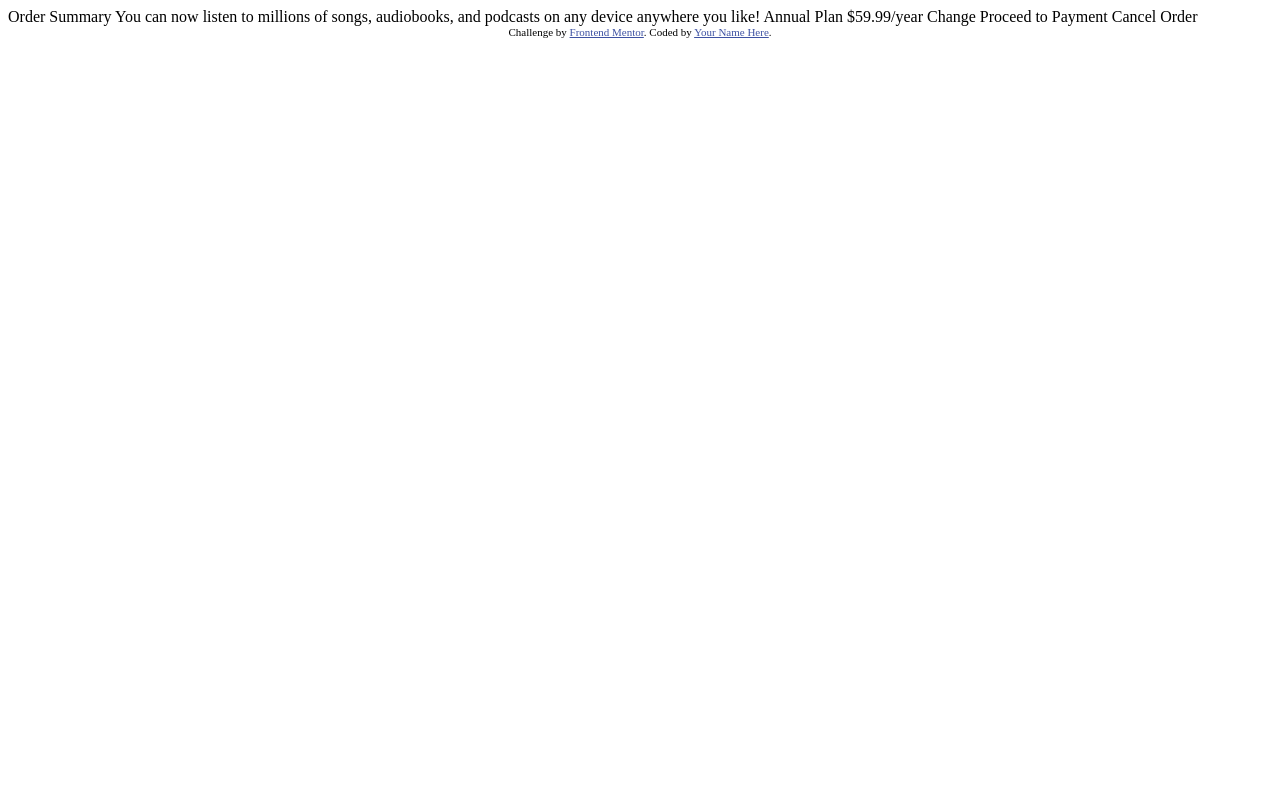
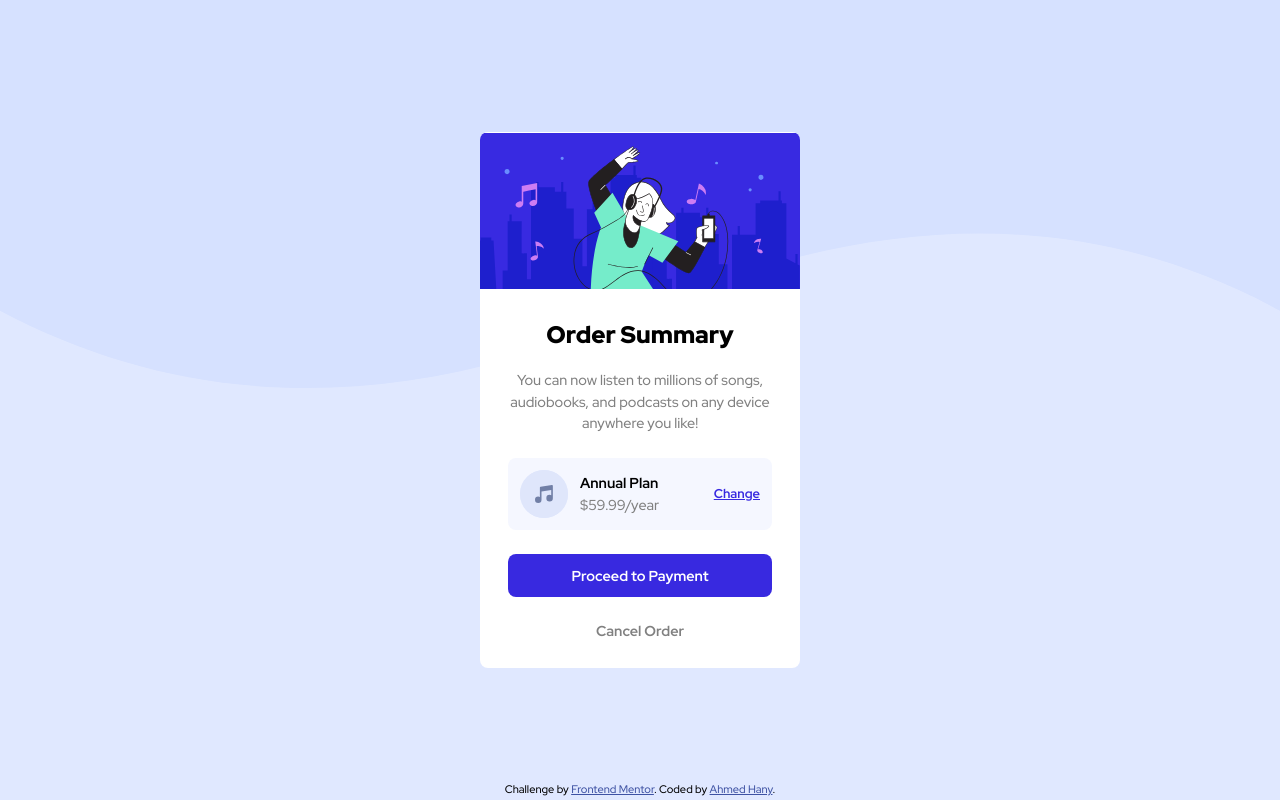
Before and after one commit to ahmedhanyh/order-summary-component, a website: page index.html in a window 1280 px wide. Drawn offline with Linux system fonts and the light colour scheme.

Commit message:
Finish first version
- Structure the HTML and design the page with CSS.

```diff
--- a/index.html
+++ b/index.html
@@ -1,37 +1,64 @@
 <!DOCTYPE html>
 <html lang="en">
   <head>
-  <meta charset="UTF-8">
-  <meta name="viewport" content="width=device-width, initial-scale=1.0"> <!-- displays site properly based on user's device -->
+    <meta charset="UTF-8" />
+    <meta name="viewport" content="width=device-width, initial-scale=1.0" />
+    <!-- displays site properly based on user's device -->
 
-  <link rel="icon" type="image/png" sizes="32x32" href="./images/favicon-32x32.png">
+    <link rel="stylesheet" href="./style.css" />
+    <link
+      rel="icon"
+      type="image/png"
+      sizes="32x32"
+      href="./images/favicon-32x32.png"
+    />
 
     <title>Frontend Mentor | Order summary card</title>
 
     <!-- Feel free to remove these styles or customise in your own stylesheet 👍 -->
     <style>
-    .attribution { font-size: 11px; text-align: center; }
-    .attribution a { color: hsl(228, 45%, 44%); }
+      .attribution {
+        font-size: 11px;
+        text-align: center;
+      }
+      .attribution a {
+        color: hsl(228, 45%, 44%);
+      }
     </style>
   </head>
   <body>
+    <main class="main-card">
+      <div class="main-card__hero-img"></div>
+      <div class="main-card__content">
+        <div class="content__summary">
+          <div class="summary__heading">Order Summary</div>
+          <p class="summary__text">
+            You can now listen to millions of songs, audiobooks, and podcasts on
+            any device anywhere you like!
+          </p>
+        </div>
+        <div class="content__payment-plan">
+          <div class="payment-plan__music-icon" aria-hidden="true">
+            <img src="./images/icon-music.svg" alt="" />
+          </div>
+          <div class="payment-plan__info">
+            <p class="info__type">Annual Plan</p>
+            <p class="info__price">$59.99/year</p>
+          </div>
+          <a href="#" class="payment-plan__change">Change</a>
+        </div>
+        <button class="content__proceed-btn">Proceed to Payment</button>
+        <button class="content__cancel-btn">Cancel Order</button>
+      </div>
+    </main>
 
-  Order Summary
-
-  You can now listen to millions of songs, audiobooks, and podcasts on any
-  device anywhere you like!
-
-  Annual Plan
-  $59.99/year
-
-  Change
-
-  Proceed to Payment
-  Cancel Order
-
-  <div class="attribution">
-    Challenge by <a href="https://www.frontendmentor.io?ref=challenge" target="_blank">Frontend Mentor</a>.
-    Coded by <a href="#">Your Name Here</a>.
-  </div>
+    <footer class="attribution">
+      Challenge by
+      <a
+        href="https://www.frontendmentor.io/challenges/order-summary-component-QlPmajDUj/hub/order-summary-component-rnt7tuVHpX"
+        target="_blank"
+        >Frontend Mentor</a
+      >. Coded by <a href="#">Ahmed Hany</a>.
+    </footer>
   </body>
 </html>
--- a/style.css
+++ b/style.css
@@ -0,0 +1,146 @@
+@import url("https://fonts.googleapis.com/css2?family=Red+Hat+Display:wght@500;700;900&display=swap");
+
+* {
+  margin: 0;
+  padding: 0;
+  border: 0;
+  box-sizing: border-box;
+}
+
+:root {
+  --pale-blue: hsl(225, 100%, 94%);
+  --bright-blue: hsl(245, 75%, 52%);
+  --very-pale-blue: hsl(225, 100%, 98%);
+  --desaturated-blue: hsl(224, 23%, 55%);
+  --dark-blue: hsl(223, 47%, 23%);
+
+  font-size: 16px;
+  font-family: "Red Hat Display", sans-serif;
+}
+
+body {
+  background-image: url(./images/pattern-background-desktop.svg);
+  background-repeat: no-repeat;
+  background-size: contain;
+  background-color: var(--pale-blue);
+  height: 100vh;
+  display: flex;
+  justify-content: center;
+  align-items: center;
+}
+
+.main-card {
+  max-width: 320px;
+  margin: 20px;
+  background-color: white;
+  text-align: center;
+  line-height: 1.5;
+  border-radius: 8px;
+  display: flex;
+  flex-direction: column;
+}
+
+.main-card__hero-img {
+  background-image: url(./images/illustration-hero.svg);
+  background-repeat: no-repeat;
+  background-size: contain;
+  background-position: center;
+  border-top-left-radius: 8px;
+  border-top-right-radius: 8px;
+  height: 157px;
+}
+
+.main-card__content {
+  padding: 28px;
+  font-size: 0.9rem;
+  display: flex;
+  flex-direction: column;
+  gap: 24px;
+}
+
+.summary__heading {
+  margin-bottom: 16px;
+  font-weight: 900;
+  font-size: 1.5rem;
+}
+
+.summary__text {
+  color: gray;
+}
+
+.content__payment-plan {
+  background-color: var(--very-pale-blue);
+  padding: 12px;
+  border-radius: 8px;
+  display: flex;
+  align-items: center;
+}
+
+.payment-plan__music-icon {
+  background-color: var(--pale-blue);
+  border-radius: 50%;
+  margin-right: 12px;
+  display: flex;
+  justify-content: center;
+  align-items: center;
+}
+
+.payment-plan__info {
+  flex: 1;
+  text-align: left;
+}
+
+.info__type {
+  font-weight: 700;
+}
+
+.info__price {
+  color: gray;
+}
+
+.payment-plan__change {
+  font-size: 0.8rem;
+  font-weight: 700;
+  color: var(--bright-blue);
+}
+
+.content__proceed-btn,
+.content__cancel-btn {
+  font-weight: 700;
+}
+
+button {
+  font-family: inherit;
+  font-size: inherit;
+}
+
+.content__proceed-btn {
+  padding: 12px;
+  width: 100%;
+  background-color: var(--bright-blue);
+  border-radius: 8px;
+  color: white;
+  cursor: pointer;
+}
+
+.content__cancel-btn {
+  background-color: transparent;
+  color: gray;
+  cursor: pointer;
+}
+
+.payment-plan__change:hover {
+  color: var(--desaturated-blue);
+}
+.content__proceed-btn:hover {
+  background-color: var(--desaturated-blue);
+}
+
+.content__cancel-btn:hover {
+  color: var(--dark-blue);
+}
+
+.attribution {
+  position: fixed;
+  bottom: 4px;
+}
```
Lines whose indentation alone changed are shown as unchanged.
